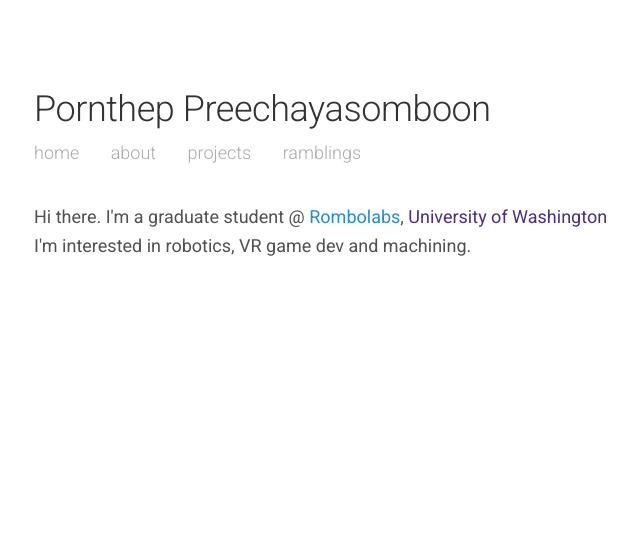
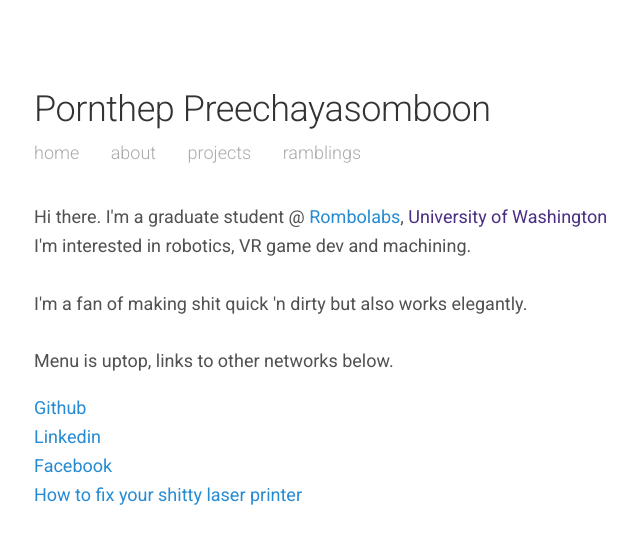
Before and after one commit to prnthp/prnthp.github.io, a Jekyll site: the page built from index.html, in a window 1280 px wide. Shown: the top 544 px of the page, without its empty margins (282-922 px from the left). Built offline with Jekyll 4.4.1, drawn with Linux system fonts in a browser that asks for light colours.

Commit message:
More quirky shit and less cringe

```diff
--- a/index.html
+++ b/index.html
@@ -14,5 +14,17 @@ layout: default
     Hi there. I'm a graduate student @ <a href="//faculty.washington.edu/rombokas">Rombolabs</a>, <a href="//uw.edu" style="color:#4b2e83;">University of Washington</a>
     <br>
     I'm interested in robotics, VR game dev and machining.
+    <br><br>
+    I'm a fan of making shit quick 'n dirty but also works elegantly.
+    <br><br>
+    Menu is uptop, links to other networks below.
   </p>
+  <p>
+    <a href="//github.com/prnthp/">Github</a>
+    <br>
+    <a href="//linkedin.com/in/pornthep/">Linkedin</a>
+    <br>
+    <a href="//fb.me/mrjom/">Facebook</a>
+    <br>
+    <a href="//www.youtube.com/watch?v=vynJpu8YM9A">How to fix your shitty laser printer</a>
 </header>
```
Also changed, not shown: about.md (+1 -1 lines), projects.md (+1 -1 lines).
